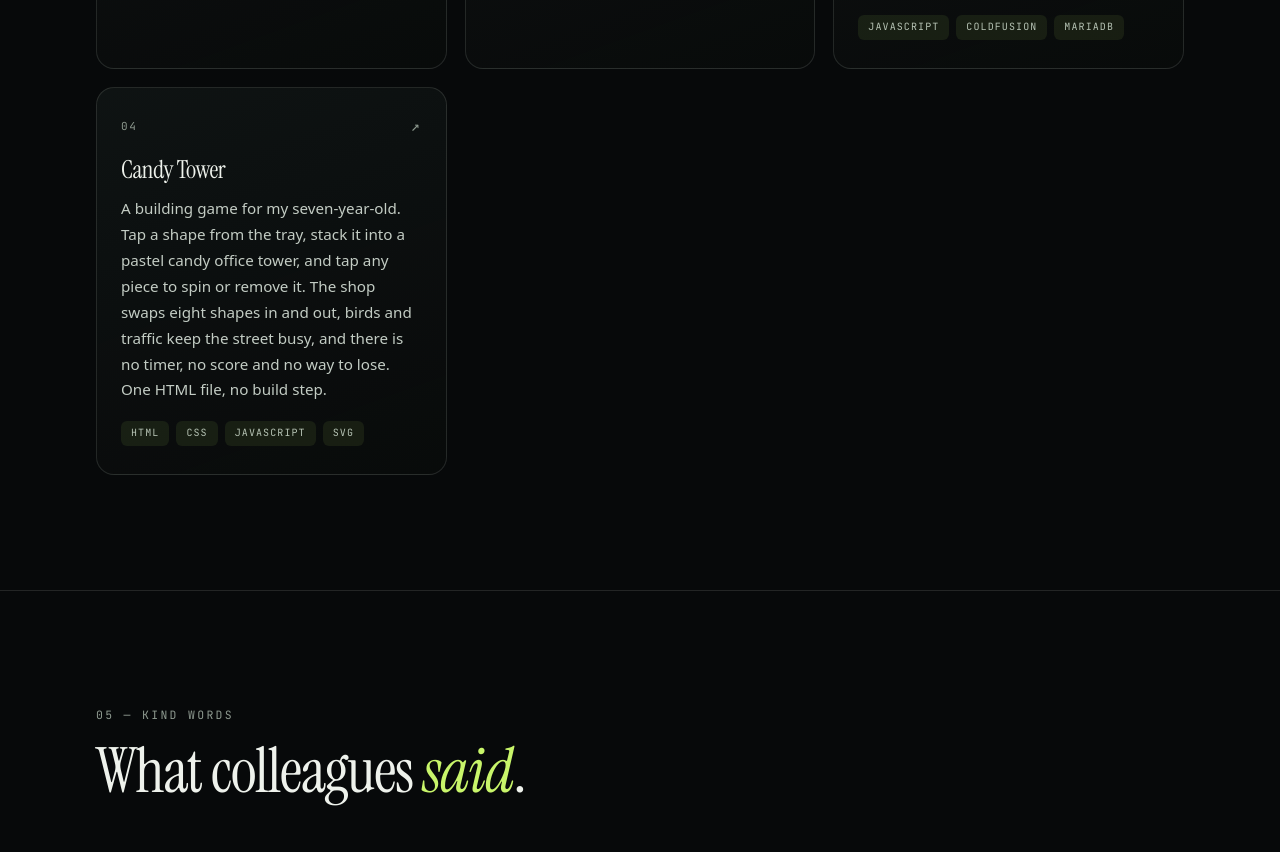
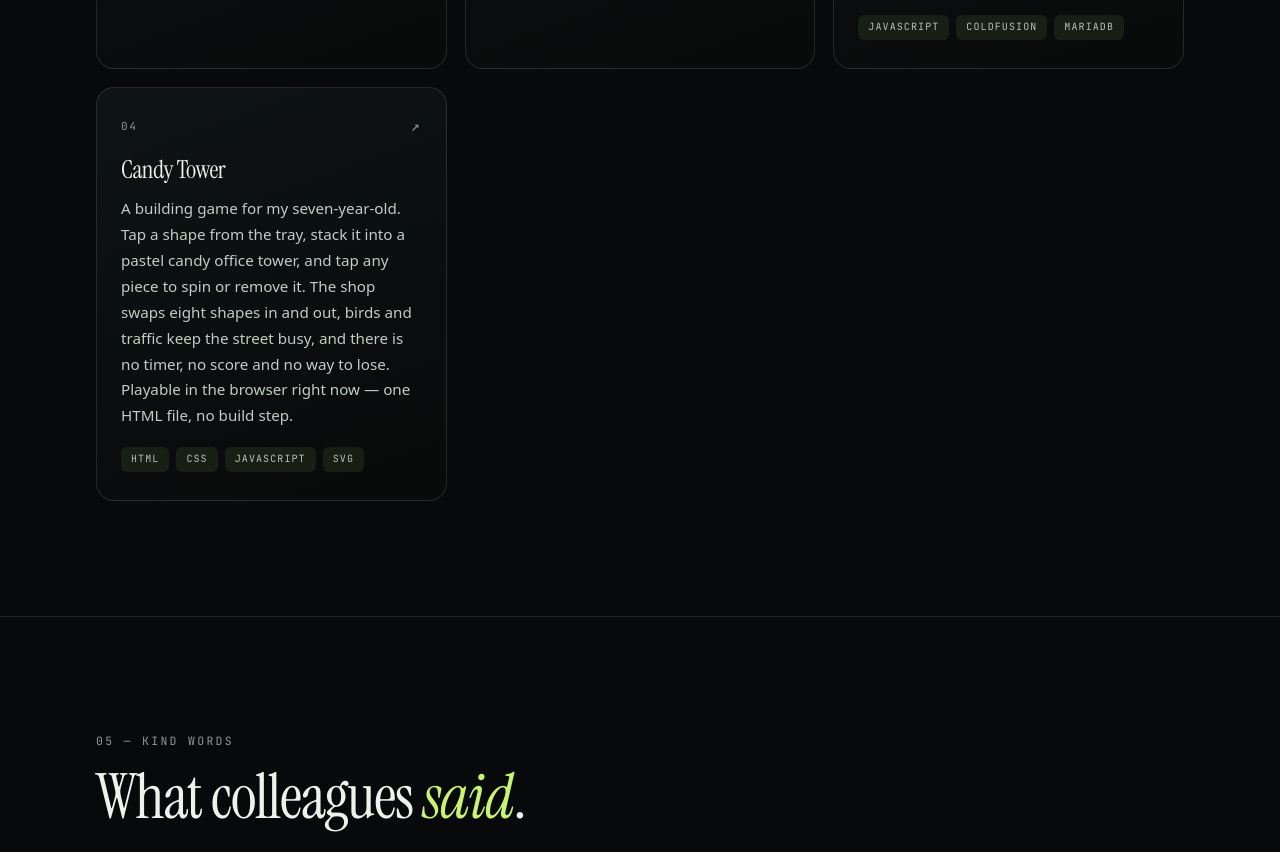
Before and after one commit to powella/powella.github.io, a plain HTML site: page index.html in a window 1280 px wide. Shown: the part 5278-6130 px from the top of the page. Drawn offline with Linux system fonts and the light colour scheme.

Commit message:
Link Candy Tower to the playable game
The card pointed at the repository, so there was nothing to click through to
and nothing to play. GitHub Pages is now on for the game repo, so the card
goes straight to the live game.

🤖 Generated with Codebuff
Co-Authored-By: Codebuff <noreply@codebuff.com>

```diff
--- a/index.html
+++ b/index.html
@@ -328,13 +328,13 @@
               </ul>
             </a>
 
-            <a class="card" href="https://github.com/powella/Candy-Tower" target="_blank" rel="noreferrer" data-reveal style="--d:330ms">
+            <a class="card" href="https://powella.github.io/Candy-Tower/" target="_blank" rel="noreferrer" data-reveal style="--d:330ms">
               <div class="card__top">
                 <span class="card__no">04</span>
                 <span class="card__arrow" aria-hidden="true">↗</span>
               </div>
               <h3>Candy Tower</h3>
-              <p>A building game for my seven-year-old. Tap a shape from the tray, stack it into a pastel candy office tower, and tap any piece to spin or remove it. The shop swaps eight shapes in and out, birds and traffic keep the street busy, and there is no timer, no score and no way to lose. One HTML file, no build step.</p>
+              <p>A building game for my seven-year-old. Tap a shape from the tray, stack it into a pastel candy office tower, and tap any piece to spin or remove it. The shop swaps eight shapes in and out, birds and traffic keep the street busy, and there is no timer, no score and no way to lose. Playable in the browser right now — one HTML file, no build step.</p>
               <ul class="tags">
                 <li>HTML</li><li>CSS</li><li>JavaScript</li><li>SVG</li>
               </ul>
```
